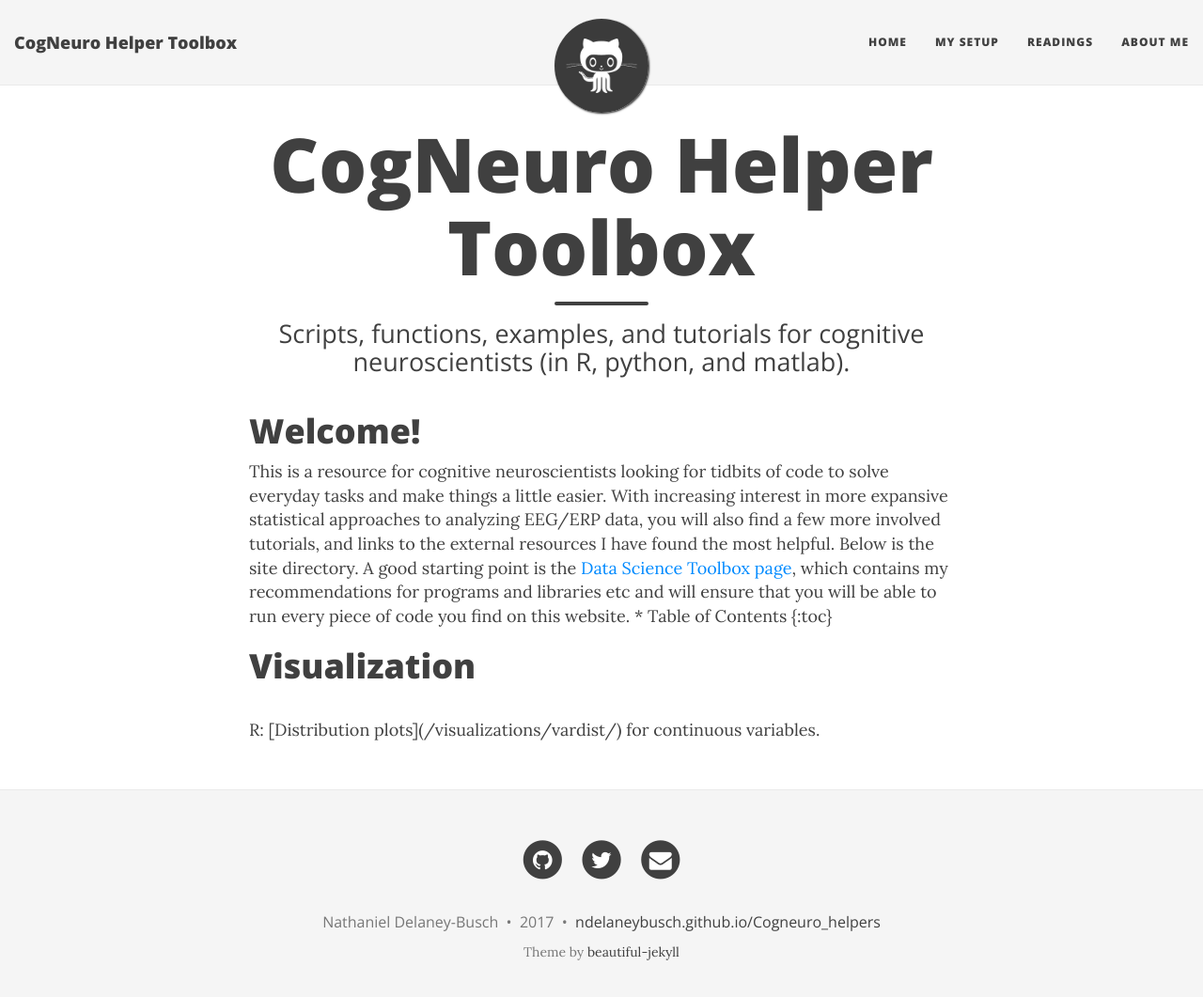
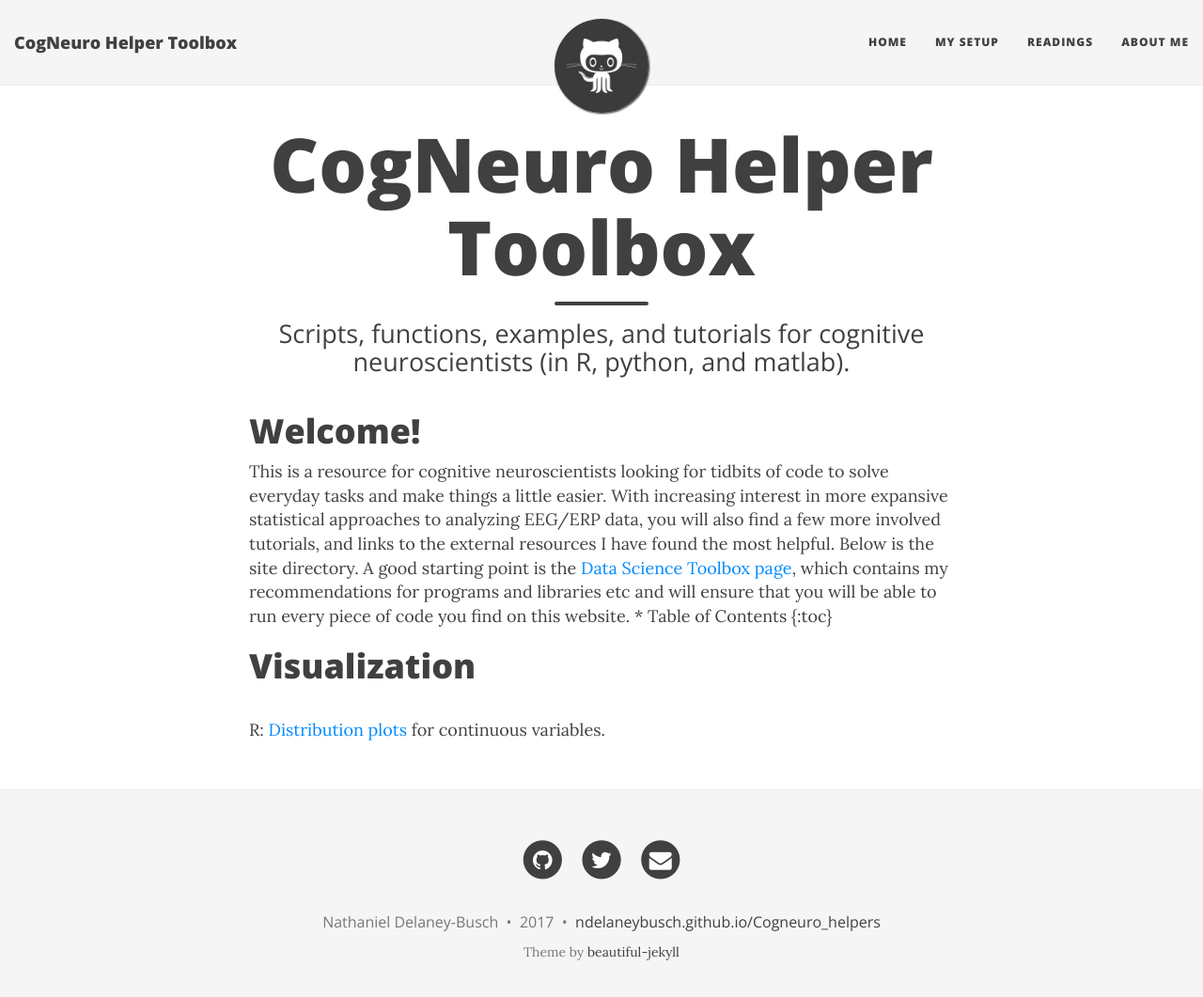
Before and after one commit to ndelaneybusch/Cogneuro_helpers, a Jekyll site: the page built from index.html, in a window 1280 px wide and 1074 px high. Shown: the top 1061 px of the window at 94% size. Built offline with Jekyll 4.4.1, drawn with Linux system fonts in a browser that asks for light colours; nearby versions of some CDN libraries; the list of posts is cut into pages by our own code; some of the changed lines change nothing that is shown.

Commit message:
Update index.html

```diff
--- a/index.html
+++ b/index.html
@@ -30,4 +30,4 @@ Below is the site directory. A good starting point is the <a href="https://ndela
 
 
 <h1>Visualization</h1><br/>
-R: [Distribution plots](/visualizations/vardist/) for continuous variables.
+R: <a href="https://ndelaneybusch.github.io/Cogneuro_helpers/visualizations/vardist/">Distribution plots</a> for continuous variables.
```
